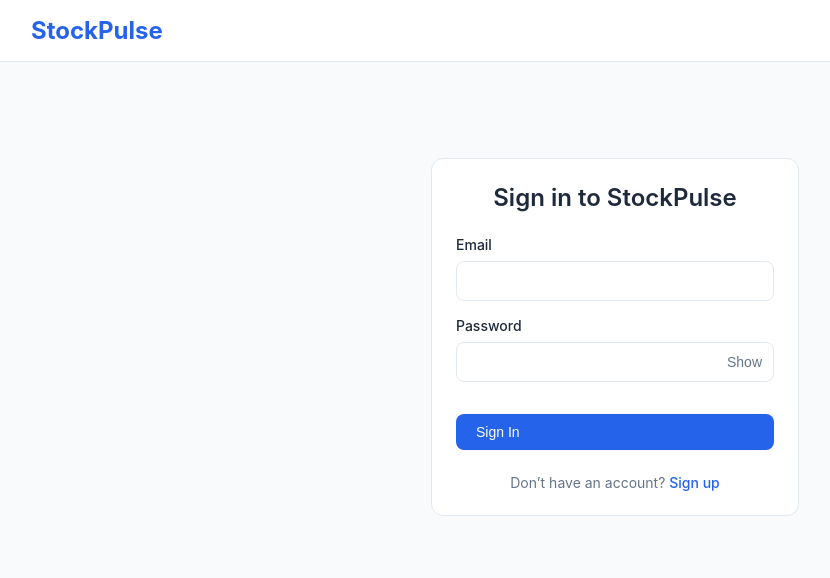
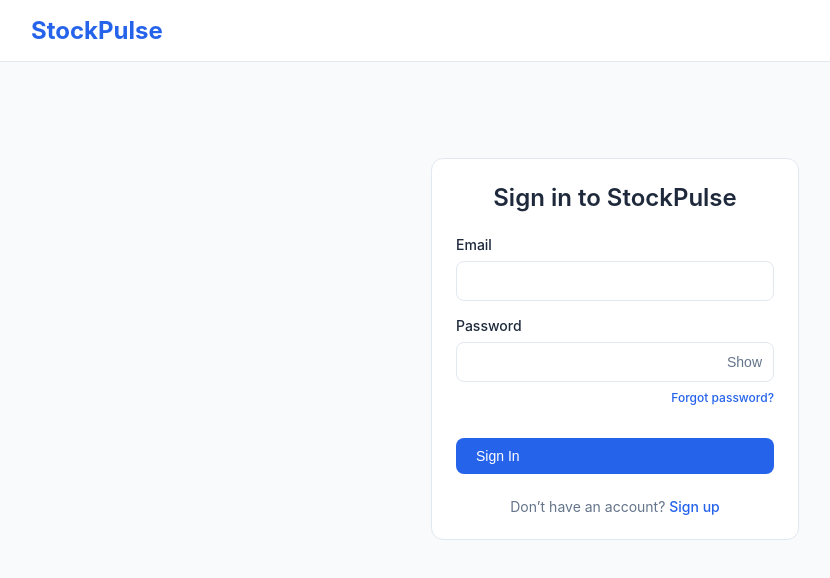
Before and after one commit to starstruckaia-dotcom/My-Projects, a Next.js app: page /login in a window 1280 px wide. Shown: the top 578 px of the page, without its empty margins (25-855 px from the left). Built offline with nearby package versions, Linux system fonts and the light colour scheme; no server answers.

Commit message:
Update page.js

```diff
--- a/app/login/page.js
+++ b/app/login/page.js
@@ -88,6 +88,7 @@
 
             <div className="form-group">
               <label className="form-label">Password</label>
+
               <div style={{ position: 'relative' }}>
                 <input
                   type={showPassword ? 'text' : 'password'}
@@ -96,6 +97,7 @@
                   onChange={(e) => setPassword(e.target.value)}
                   required
                 />
+
                 <button
                   type="button"
                   onClick={() => setShowPassword(!showPassword)}
@@ -113,6 +115,19 @@
                 >
                   {showPassword ? 'Hide' : 'Show'}
                 </button>
+              </div>
+
+              <div style={{ textAlign: 'right', marginTop: '0.25rem' }}>
+                <Link
+                  href="/reset-password"
+                  style={{
+                    fontSize: '0.75rem',
+                    color: 'var(--primary)',
+                    fontWeight: 500
+                  }}
+                >
+                  Forgot password?
+                </Link>
               </div>
             </div>
 
```
